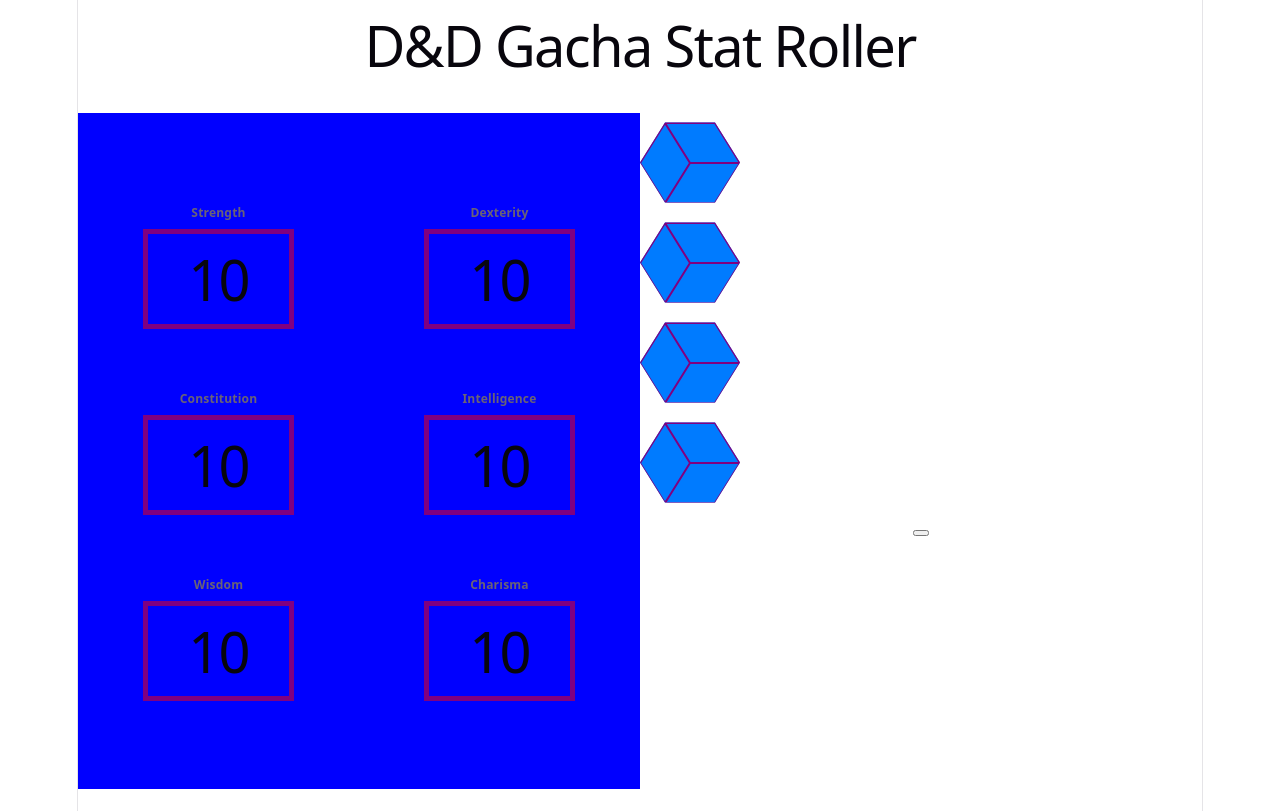
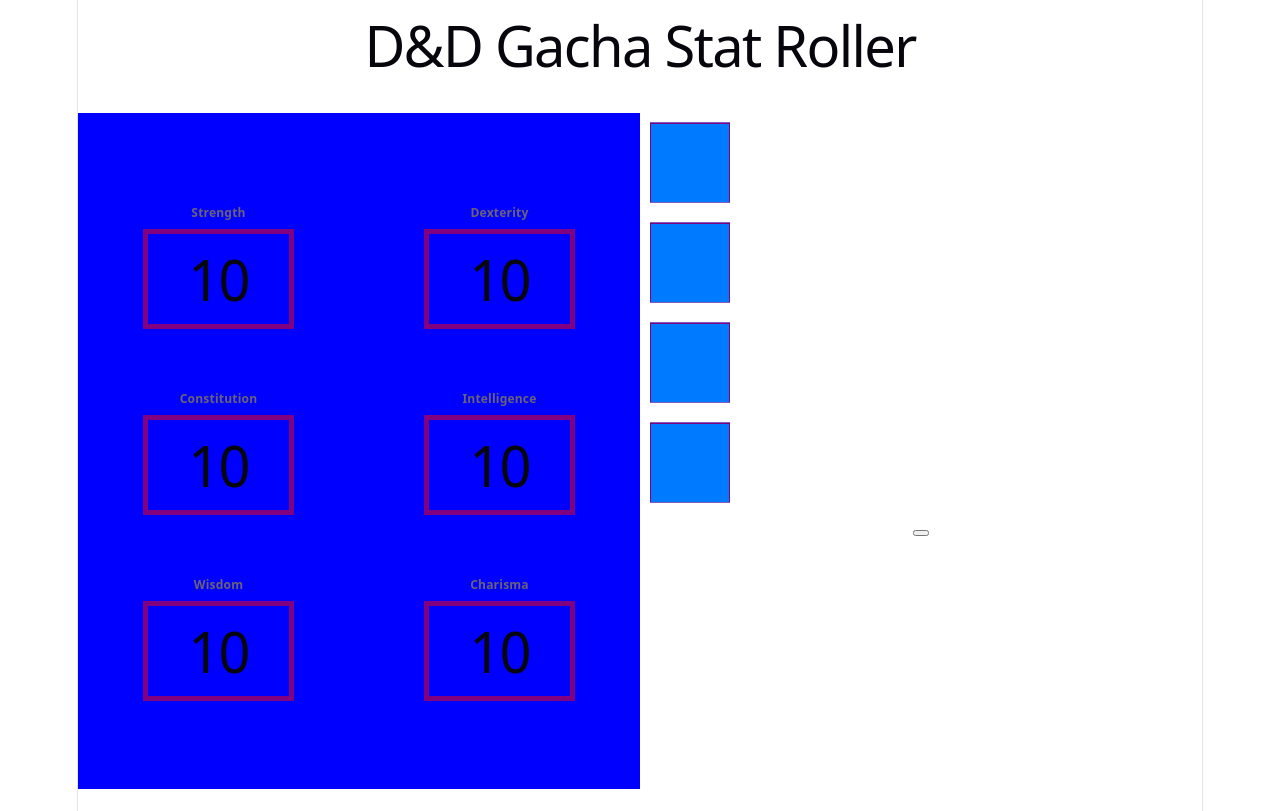
Before and after one commit to ASPCoding/DnDGachaRoller, a React (Vite) app: page / in a window 1280 px wide. Built offline with nearby package versions, Linux system fonts and the light colour scheme.

Commit message:
Created Glow Element and Stopped Rolling After 5 seconds

```diff
--- a/src/components/Dice.css
+++ b/src/components/Dice.css
@@ -2,6 +2,8 @@
   from { transform: rotate(0deg); }
   to { transform: rotate(360deg); }
 }
+
+
 
 #die-wrapper{
   display:flex;
@@ -11,7 +13,6 @@
   z-index:100;
   justify-content: center;
   align-items: center;
-
 }
 
 #die {
@@ -28,6 +29,7 @@
 
   justify-content: center;
   align-items: center;
+  animation: spin 0.5s infinite linear;
 }
 
 #square{
@@ -53,6 +55,18 @@
   d: path('M25,10 L75,10 L100, 50 L75,90 L25, 90 L0, 50 L25,10 L50, 50 L25, 90 M50, 50 L100 50');
 }
 
+#circle{
+  width: 100%;
+  height: 100%;
+  background-color: lightblue;
+  border-radius: 50%;
+  opacity: 30%;
+  z-index:2;
+  filter: drop-shadow(white 0rem 0rem .5rem);
+
+  animation: colorChange 5s linear;
+}
+
 #square-border{
   fill:none;
   stroke-width: 2%;
@@ -62,5 +76,5 @@
 
 #num-wrapper{
   position: relative;
-  z-index: 2
+  z-index: 2;
 }
--- a/src/components/Dice.tsx
+++ b/src/components/Dice.tsx
@@ -1,14 +1,24 @@
 import { useState, useEffect } from 'react'
+import Glow from './Glow'
 import AppStore from '../stores/AppStore'
 import "./Dice.css"
 
 export default function Dice({num}:{num:number}){
-  const [rolling, setRolling] = useState(true)
+  const [rolling, setRolling] = useState(false)
 
+  function setTimer(){
+    if(AppStore.getRolling()){
+        setTimeout(() => {
+          setRolling(false)
+        }, 5000)
+      }
+  }
 
   useEffect(() => {
     const toggleRoll = () => {
-      setRolling(AppStore.rolling)
+      setRolling(AppStore.getRolling())
+      console.log(AppStore.getRolling())
+      setTimer()
     }
 
     AppStore.on("toggleRoll", toggleRoll)
@@ -20,17 +30,26 @@
 
   function RollingDice(){
     return(
+      <>
         <svg id="die" viewBox="0 0 100 100">
           <path id="hexagon"/>
         </svg>
+      </>
+
     );
   }
 
   function StationaryDice(){
     return(
+      <>
         <svg id="square" viewBox="0 0 100 100">
           <path id="square-border"/>
         </svg>
+        <div id="num-wrapper">
+          <p>{AppStore.diceResults[num]}</p>
+        </div>
+      </>
+
     )
   }
 
@@ -48,10 +67,7 @@
     <>
       <div id="die-wrapper">
         <CurrentDice/>
-
-        <div id="num-wrapper">
-          <p>{AppStore.diceResults[num]}</p>
-        </div>
+        <Glow num={num}/>
       </div>
     </>
   )
--- /dev/null
+++ b/src/components/Glow.css
@@ -0,0 +1,111 @@
+@keyframes playCommon {
+  100% { background-color: lightblue; }
+}
+
+@keyframes playUncommon {
+  40% { background-color: lightblue; }
+  100% { background-color: magenta; }
+}
+
+@keyframes playRare {
+  40% { background-color: lightblue; }
+  80% { background-color: magenta; }
+  100% { background-color: gold; }
+}
+
+@keyframes playFlip {
+  80% { background-color: lightblue; }
+  100% { background-color: gold; }
+}
+
+@keyframes playTroll {
+  40% { background-color: lightblue; }
+  80% { background-color: magenta; }
+  90% { background-color: gold; }
+  100% { background-color: lightblue; }
+}
+
+#glow-container{
+  position:absolute;
+  top: 0;
+  bottom: 0;
+  left: 0;
+  right: 0;
+  z-index: 100;
+}
+
+.common{
+  position:absolute;
+  filter: drop-shadow(white 0rem 0rem .5rem);
+  opacity: 50%;
+  background-color: lightblue;
+  border-radius: 50%;
+
+  animation: playCommon 5s linear;
+}
+
+.uncommon{
+  position:absolute;
+  filter: drop-shadow(white 0rem 0rem .5rem);
+  opacity: 50%;
+  background-color: lightblue;
+  border-radius: 50%;
+
+  animation: playUncommon 5s linear;
+}
+
+.rare{
+  position:absolute;
+  filter: drop-shadow(white 0rem 0rem .5rem);
+  opacity: 50%;
+  background-color: lightblue;
+  border-radius: 50%;
+
+  animation: playRare 5s linear;
+}
+
+.flip{
+  position:absolute;
+  filter: drop-shadow(white 0rem 0rem .5rem);
+  opacity: 50%;
+  background-color: lightblue;
+  border-radius: 50%;
+
+  animation: playFlip 5s linear;
+}
+
+.troll{
+  position:absolute;
+  filter: drop-shadow(white 0rem 0rem .5rem);
+  opacity: 50%;
+  background-color: lightblue;
+  border-radius: 50%;
+
+  animation: playTroll 5s linear;
+}
+
+#glow1{
+  height: 100%;
+  width: 100%;
+}
+
+#glow2{
+  top:5%;
+  left:5%;
+  height: 90%;
+  width: 90%;
+}
+
+#glow3{
+  top: 10%;
+  left:10%;
+  height: 80%;
+  width: 80%;
+}
+
+#glow4{
+  top:15%;
+  left:15%;
+  height: 70%;
+  width: 70%;
+}
--- /dev/null
+++ b/src/components/Glow.tsx
@@ -0,0 +1,63 @@
+import {useEffect, useState} from 'react'
+import AppStore from '../stores/AppStore'
+import './Glow.css';
+
+
+export default function Glow({num}:{num:number}){
+  const [rolling, setRolling] = useState(false)
+  const [glowType, setGlowType] = useState("None")
+
+  function changeGlow(){
+    if(AppStore.getRolling()){
+      if(AppStore.diceResults[num] < 3){
+        if(AppStore.rollTroll()){
+          setGlowType("troll")
+        }else{
+          setGlowType("common")
+        }
+      }else if(AppStore.diceResults[num] < 5){
+        setGlowType("uncommon")
+      }else{
+        if(AppStore.rollTroll()){
+          setGlowType("troll")
+        }else{
+          setGlowType("rare")
+        }
+      }
+    }else{
+      setGlowType("None")
+    }
+    if(AppStore.getRolling()){
+      setTimeout(() => {
+        setRolling(false)
+      }, 5000)
+    }
+  }
+
+  useEffect(() => {
+    const handleRoll = () => {
+      setRolling(AppStore.getRolling())
+      changeGlow()
+    }
+
+    if(!rolling){
+      setGlowType("None")
+    }
+
+    AppStore.on("toggleRoll", handleRoll)
+
+    return () => {
+      AppStore.off("toggleRoll", handleRoll)
+    }
+  },[rolling,glowType])
+
+
+  return(
+      <div id="glow-container">
+        <div className={glowType} id="glow1"/>
+        <div className={glowType} id="glow2"/>
+        <div className={glowType} id="glow3"/>
+        <div className={glowType} id="glow4"/>
+      </div>
+  )
+}
```
Lines whose indentation alone changed are shown as unchanged.
